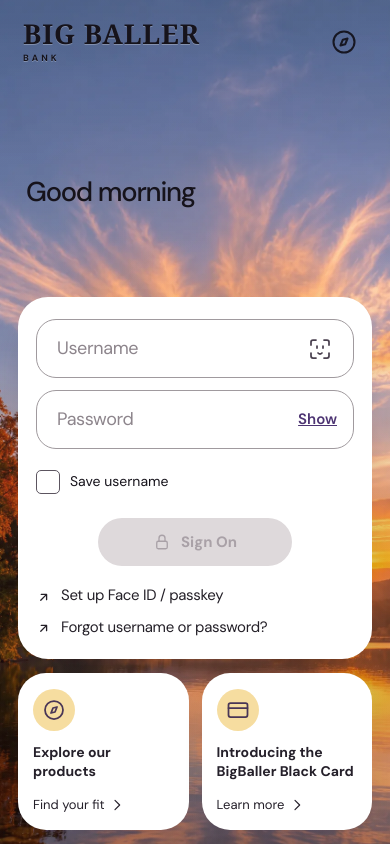
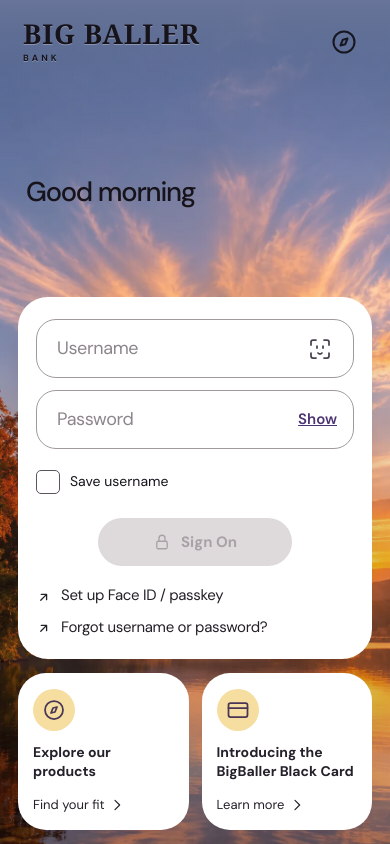
Before and after one commit to asherw567/big-baller, a website: page site/index.html in a window 390 px wide. Drawn offline with Linux system fonts and the light colour scheme.

Commit message:
Blend iPhone sign-in status bar with sunset sky
* Match login status-bar fallback to sunset sky and softly blend upper photo

* Use sunset sky tint for login iOS theme-color, keep dashboard cream

* Verify sky-matched login theme and upper photo gradient

* Use literal assertions for sunset fallback and gradient tests

```diff
--- a/site/app.js
+++ b/site/app.js
@@ -339,7 +339,7 @@ function syncDisplayChrome() {
   document.documentElement?.classList?.toggle?.('bbb-login', login);
   document.body?.classList?.toggle?.('bbb-login', login);
   const theme = $('meta[name="theme-color"]');
-  if (theme) theme.setAttribute('content', login ? '#73819c' : '#f8f5f3');
+  if (theme) theme.setAttribute('content', login ? '#56658f' : '#f8f5f3');
   const status = $('meta[name="apple-mobile-web-app-status-bar-style"]');
   if (status) status.setAttribute('content', login ? 'black-translucent' : 'default');
 }
--- a/site/ui-polish.css
+++ b/site/ui-polish.css
@@ -81,11 +81,11 @@ body{background:var(--bg);color:var(--ink)}.app-shell{background:var(--bg)}
    home-indicator safe areas. Keep the cream app chrome on authenticated screens. */
 html.bbb-login {
   min-height:100%;
-  background:#73819c url('assets/sunset-login.webp') center center / cover no-repeat fixed;
+  background:#56658f url('assets/sunset-login.webp') center center / cover no-repeat fixed;
 }
 body.bbb-login {
   min-height:100dvh;
-  background:#73819c url('assets/sunset-login.webp') center center / cover no-repeat fixed;
+  background:#56658f url('assets/sunset-login.webp') center center / cover no-repeat fixed;
   overscroll-behavior-y:none;
 }
 body.bbb-login #app {
@@ -94,7 +94,7 @@ body.bbb-login #app {
 }
 body.bbb-login .login-page {
   min-height:100dvh;
-  background:#73819c;
+  background:#56658f;
   isolation:isolate;
 }
 body.bbb-login .login-photo,
@@ -116,3 +116,22 @@ body.bbb-login .login-main {
 html:not(.bbb-login) {
   background:#f8f5f3;
 }
+
+/* Blend the iOS-controlled status-bar fallback into the upper sunset.
+   Actual sampled sky at the first visible photo row is approximately #56658f. */
+body.bbb-login .login-photo::after {
+  content:"";
+  position:absolute;
+  top:0;
+  right:0;
+  left:0;
+  height:110px;
+  pointer-events:none;
+  background:linear-gradient(
+    to bottom,
+    #56658f 0%,
+    rgba(86,101,143,.68) 26%,
+    rgba(86,101,143,.22) 67%,
+    rgba(86,101,143,0) 100%
+  );
+}
```
Also changed, not shown: scripts/ui.test.mjs (+5 -1 lines).
